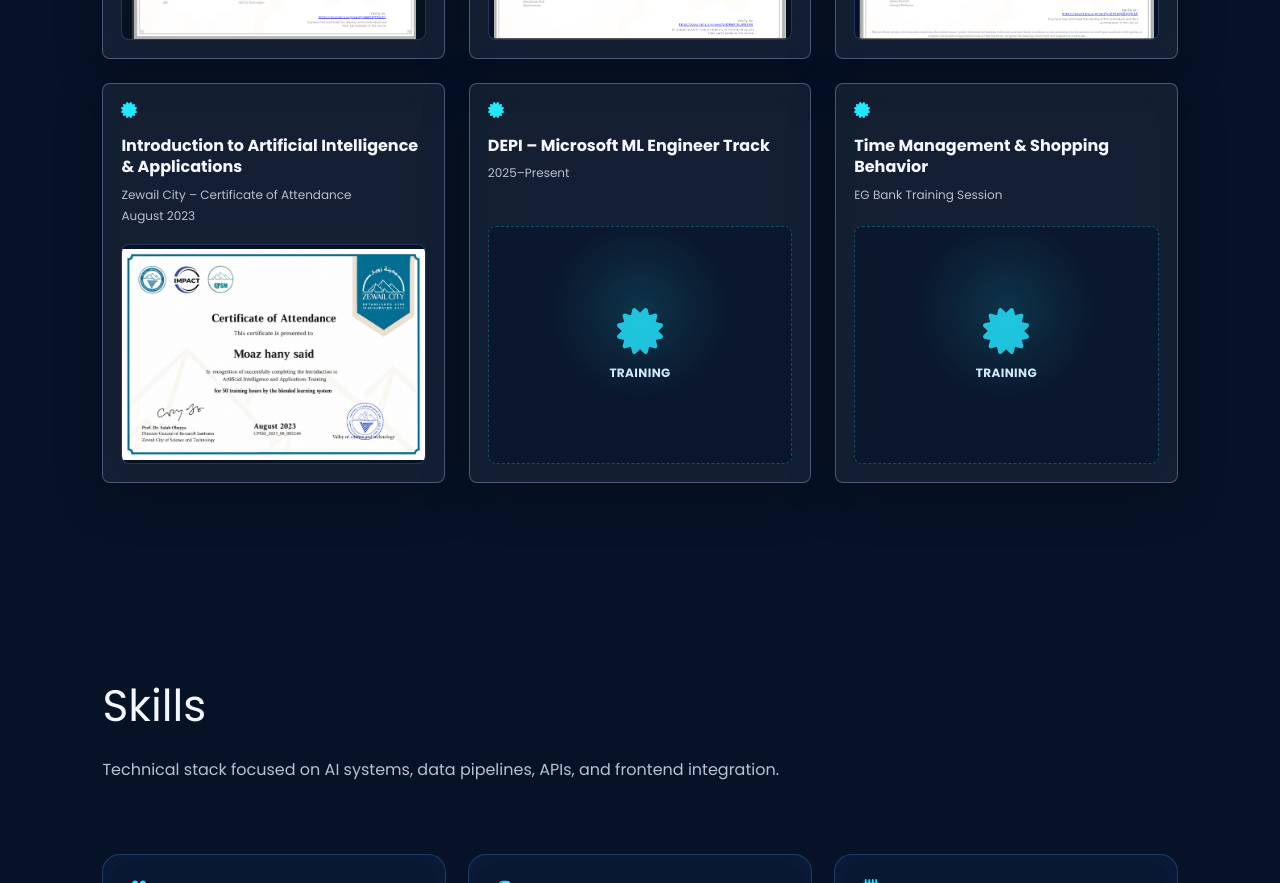
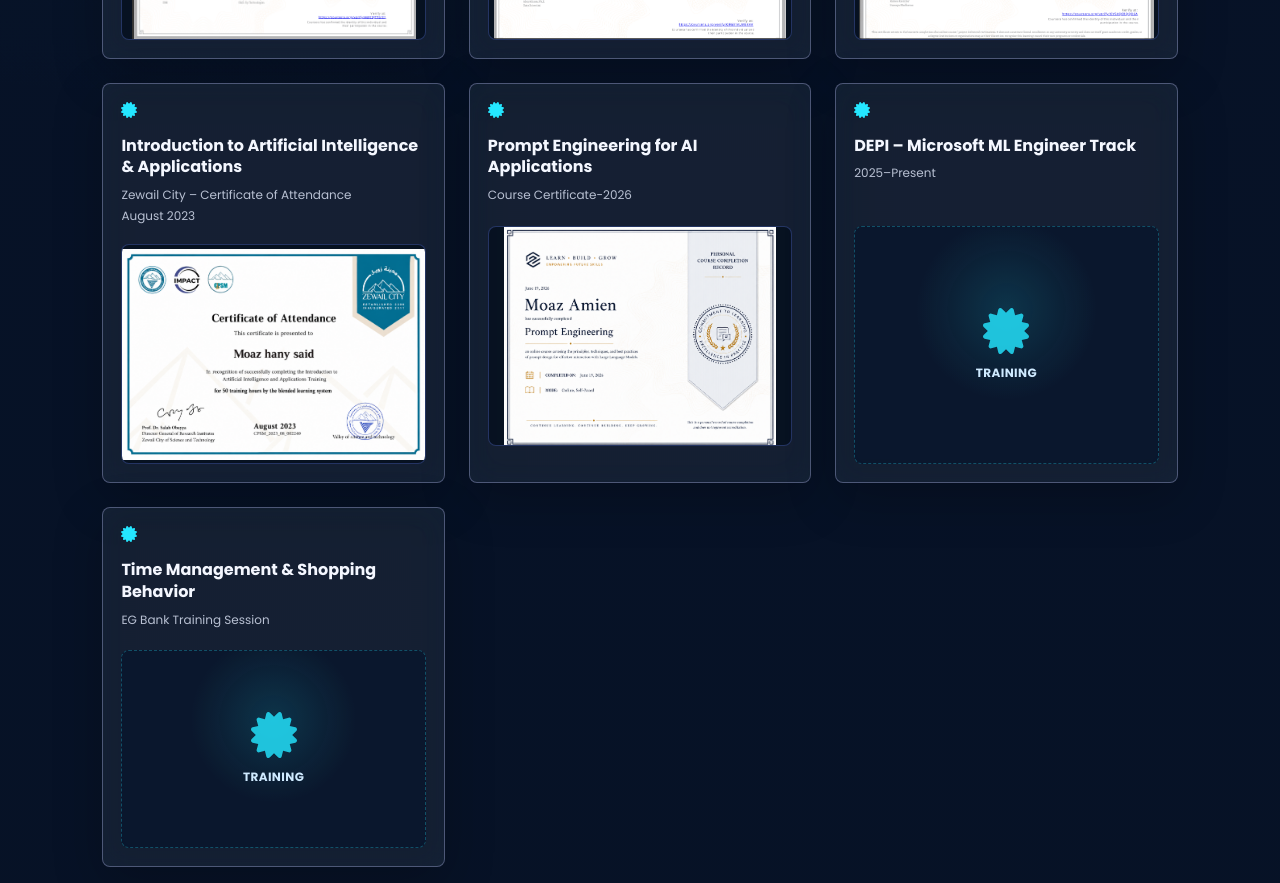
Before and after one commit to EngMoazHany/moaz-portfolio, a React (Vite) app: page / in a window 1280 px wide. Shown: the part 4260-5143 px from the top of the page. Built offline with nearby package versions, Linux system fonts and the light colour scheme; no server answers.

Commit message:
fix   for  P

```diff
--- a/src/App.jsx
+++ b/src/App.jsx
@@ -44,6 +44,7 @@ import cert1 from "./assets/cert1.png";
 import cert2 from "./assets/cert2.png";
 import cert3 from "./assets/cert3.png";
 import cert4 from "./assets/cert4.png";
+import cert5 from "./assets/cert5.png";
 import resume from "./assets/resume.pdf";
 
 const projects = [
@@ -152,6 +153,12 @@ const certificates = [
     date: "August 2023",
     image: cert4,
     type: "Zewail",
+  },
+  {
+    title: "Prompt Engineering for AI Applications",
+    subtitle: "Course Certificate-2026",
+    image: cert5,
+    type: "Course Certificate",
   },
   {
     title: "DEPI – Microsoft ML Engineer Track",
```
Also changed, not shown: src/assets/cert5.png (added).
